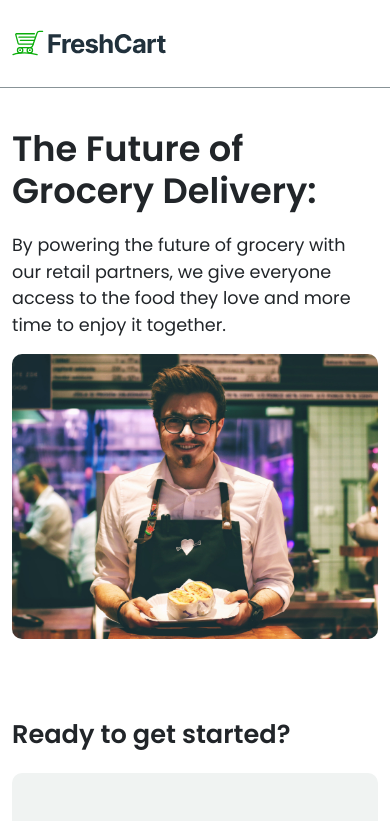
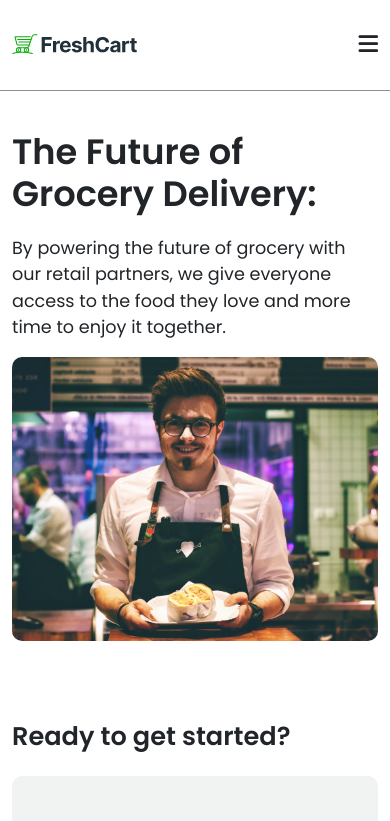
Before and after one commit to shekharshakya/fresh_cart_react, a React (Create React App) app: page /about in a window 390 px wide. Shown: the top 821 px of the page. Built offline with nearby package versions, Linux system fonts and the light colour scheme; no server answers.

Commit message:
side menu add

```diff
--- a/src/App.css
+++ b/src/App.css
@@ -71,6 +71,11 @@ header .header-cover {
   padding: 10px 0px;
 }
 
+header .header-cover .logo {
+  width: 100%;
+  max-width: 130px;
+}
+
 header .header-cover nav ul {
   padding-left: 0px;
   margin-bottom: 0px;
@@ -84,6 +89,89 @@ header .header-cover nav ul li a {
   font-size: 0.9rem;
   font-weight: 500;
 }
+
+header .header-cover .open-menu {
+  display: none;
+}
+
+header .header-cover .open-menu .button {
+  font-size: 1.4rem;
+  cursor: pointer;
+}
+
+/* side menu  */
+.side-menu-area {
+  position: fixed;
+  top: 0px;
+  left: 0px;
+  bottom: 0px;
+  right: 0px;
+  z-index: 999;
+  height: 100%;
+  width: 100%;
+  overflow: hidden;
+  pointer-events: none;
+}
+
+.side-menu-area .side-menu-box {
+  width: 280px;
+  /* background-color: #1399fc; */
+  position: absolute;
+  top: 0px;
+  right: 0px;
+  bottom: 0px;
+  transform: translateX(280px);
+  z-index: 1;
+  transition: 0.3s ease;
+}
+
+.side-menu-area .side-menu-box .side-menu {
+  position: relative;
+  width: 100%;
+  height: 100%;
+  background-color: #889397;
+  padding: 10px;
+}
+.side-menu-area .overlay{
+position: relative;
+z-index: 0;
+width: 100%;
+height: 100%;
+background-color: rgba(0, 0, 0, 0.5);
+opacity: 0;
+transition: 0.3s ease;
+}
+.side-menu-area.active .overlay{
+  opacity: 1;
+}
+
+.side-menu-area .side-menu-box .side-menu .close-btn{
+  font-size: 1.4rem;
+  font-weight: 800;
+  text-align: end;
+  color: #fff;
+}
+
+.side-menu-area .side-menu-box .side-menu .logo{
+  width: 160px;
+  margin: 16px auto;
+}
+
+.side-menu-area .side-menu-box .side-menu nav ul li{
+  padding: 4px 0px;
+}
+.side-menu-area .side-menu-box .side-menu nav ul li a{
+  color: #ffff;
+}
+.side-menu-area.active {
+  pointer-events: all;
+}
+
+.side-menu-area.active .side-menu-box {
+  transform: translateX(-1px);
+}
+
+/* side menu  */
 
 .feature-sec .category-box {
   border: 1px solid lightgray;
@@ -282,6 +370,7 @@ header .header-cover nav ul li a {
 .filter-sec::-webkit-scrollbar {
   width: 4px;
 }
+
 .filter-sec::-webkit-scrollbar-track {
   border-radius: 5px;
   background-color: #DFE9EB;
@@ -596,6 +685,10 @@ header .header-cover nav ul li a {
     display: none;
   }
 
+  header .header-cover .open-menu {
+    display: block;
+  }
+
   .product-sec.sec-padding .filter-sec {
     display: none;
   }
--- a/src/components/NavBar.jsx
+++ b/src/components/NavBar.jsx
@@ -1,8 +1,10 @@
-import React from "react";
+import React, { useState } from "react";
 import logo from "../images/logo/freshcart-logo.svg";
 import { Link } from "react-router-dom";
 
 const NavBar = () => {
+  const [openMenu, setOpenMenu] = useState(false)
+
   return (
     <>
       <header>
@@ -33,10 +35,48 @@ const NavBar = () => {
                   </li>
                 </ul>
               </nav>
+              <div className="open-menu" onClick={()=>setOpenMenu(true)}>
+                <div className="button">
+                  <i class="fa-solid fa-bars"></i>
+                </div>
+              </div>
             </div>
           </div>
         </div>
       </header>
+
+      <div className={openMenu ? "side-menu-area active" : "side-menu-area"}>
+        <div className="side-menu-box">
+          <div className="side-menu">
+            <div className="close-btn" onClick={()=>setOpenMenu(false)}>
+            <i className="fa-solid fa-circle-xmark"></i>
+            </div>
+            <div className="logo">
+              <img src={logo} alt="logo" />
+            </div>
+            <nav>
+              <ul>
+                <li onClick={()=>setOpenMenu(false)}>
+                  <Link to="/">Home</Link>
+                </li>
+                <li onClick={()=>setOpenMenu(false)}>
+                  <Link to="/about">About</Link>
+                </li >
+                <li onClick={()=>setOpenMenu(false)}>
+                  <Link to="/products">Products</Link>
+                </li>
+                <li onClick={()=>setOpenMenu(false)}>
+                  <Link to="/contact-us">Contact Us</Link>
+                </li>
+                <li onClick={()=>setOpenMenu(false)}>
+                  <Link to="/cart">Cart</Link>
+                </li>
+              </ul>
+            </nav>
+          </div>
+        </div>
+        <div class="overlay" onClick={()=>setOpenMenu(false)}></div>
+      </div>
     </>
   );
 };
--- a/src/pages/Product.jsx
+++ b/src/pages/Product.jsx
@@ -1,10 +1,10 @@
-import React, { useEffect } from "react";
+import React from "react";
 import ProductCard from "../components/ProductCard";
 import { GlobalProuctContext } from "../context/ProductContext";
 import { GlobalProuctFilter } from "../context/ProductFilterContext";
 
 const Product = () => {
-  const { isLoading, category } = GlobalProuctContext();
+  const { isLoading} = GlobalProuctContext();
   const { filterData, allFilterData, SelectValue } = GlobalProuctFilter();
 
   const getUniqueData = (data, properties) => {
```
